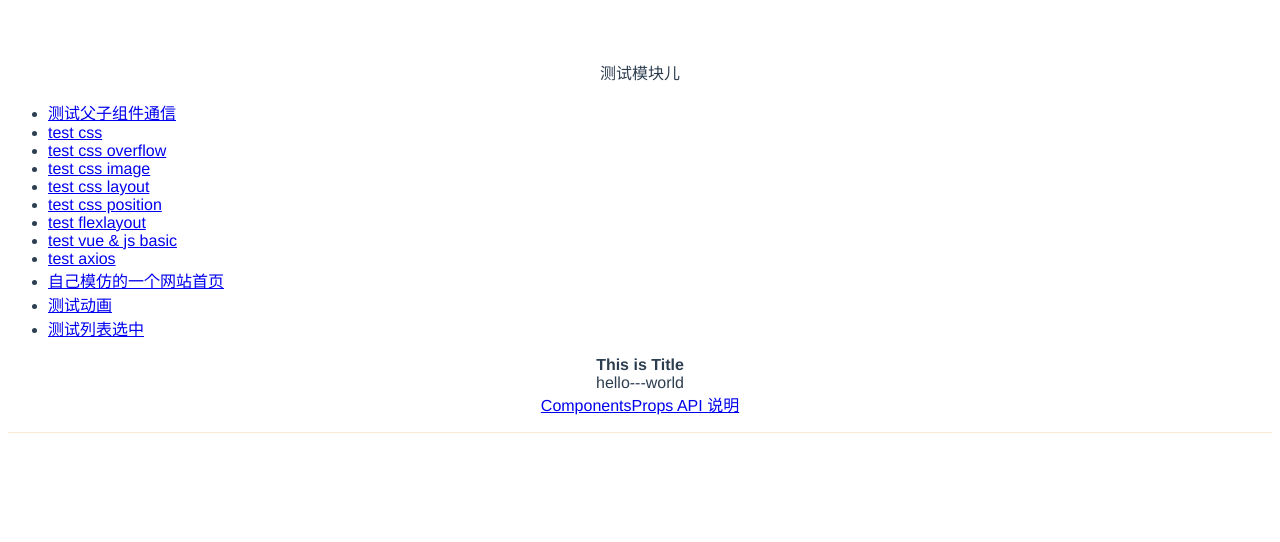
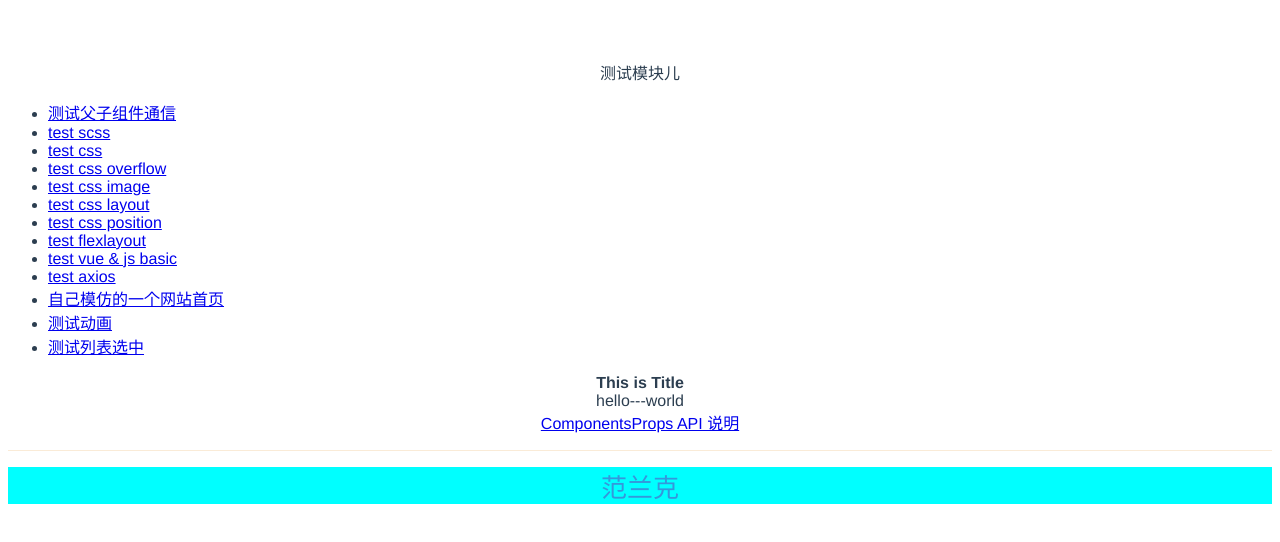
Before and after one commit to fanthus/vue-practice, a Vue app: page /test/scss in a window 1280 px wide. Shown: the top 542 px of the page. Built offline with nearby package versions, Linux system fonts and the light colour scheme.

Commit message:
feat: 添加scss的测试模块

```diff
--- a/package.json
+++ b/package.json
@@ -22,7 +22,10 @@
     "@vue/cli-service": "~5.0.0",
     "eslint": "^7.32.0",
     "eslint-plugin-vue": "^8.0.3",
-    "vue-template-compiler": "^2.6.14"
+    "sass": "^1.66.1",
+    "sass-loader": "^13.3.2",
+    "vue-template-compiler": "^2.6.14",
+    "webpack": "^5.88.2"
   },
   "eslintConfig": {
     "root": true,
--- a/src/App.vue
+++ b/src/App.vue
@@ -4,6 +4,9 @@
     <ul>
       <li class="list-style">
         <router-link to="/test/component/communicate">测试父子组件通信</router-link>
+      </li>
+      <li class="list-style">
+        <router-link to="/test/scss">test scss</router-link>
       </li>
       <li class="list-style">
         <router-link to="/testcss">test css</router-link>
--- a/src/components/TestCSSFlexLayout.vue
+++ b/src/components/TestCSSFlexLayout.vue
@@ -28,7 +28,7 @@
 
 </script>
 
-<style>
+<style lang="scss" scoped>
 
 .flex-column-container {
   display: flex;
--- /dev/null
+++ b/src/components/TestSCSS.vue
@@ -0,0 +1,28 @@
+<template>
+  <div>
+    <div class="container">
+      <div class="student">
+        <div class="student-name">
+          范兰克
+        </div>
+      </div>
+    </div>
+  </div>
+</template>
+
+<script>
+</script>
+
+<style lang="scss" scoped>
+$primary-color: #3498db;
+$font-size: 26px;
+$border-radius: 4px;
+.student {
+  background-color: aqua;
+  .student-name {
+    color: $primary-color;
+    font-size: $font-size;
+  }
+}
+
+</style>
--- a/src/router.js
+++ b/src/router.js
@@ -12,6 +12,7 @@ import TestAnimatioin from './components/TestAnimatioin.vue'
 import TestListSelected from './components/TestListSelected.vue'
 import TestCSSOverflow from './components/TestCSSOverflow.vue'
 import TestCSSImage from './components/TestCSSImage.vue'
+import TestSCSS from './components/TestSCSS.vue'
 
 
 const router = new VueRouter({
@@ -20,6 +21,10 @@ const router = new VueRouter({
     {
       path: '/test/component/communicate',
       component: TestComponentFather
+    },
+    {
+      path: '/test/scss',
+      component: TestSCSS
     },
     {
       path: '/testcss',
```
Also changed, not shown: 1 other file (tests, documents, lock files or other folders).
